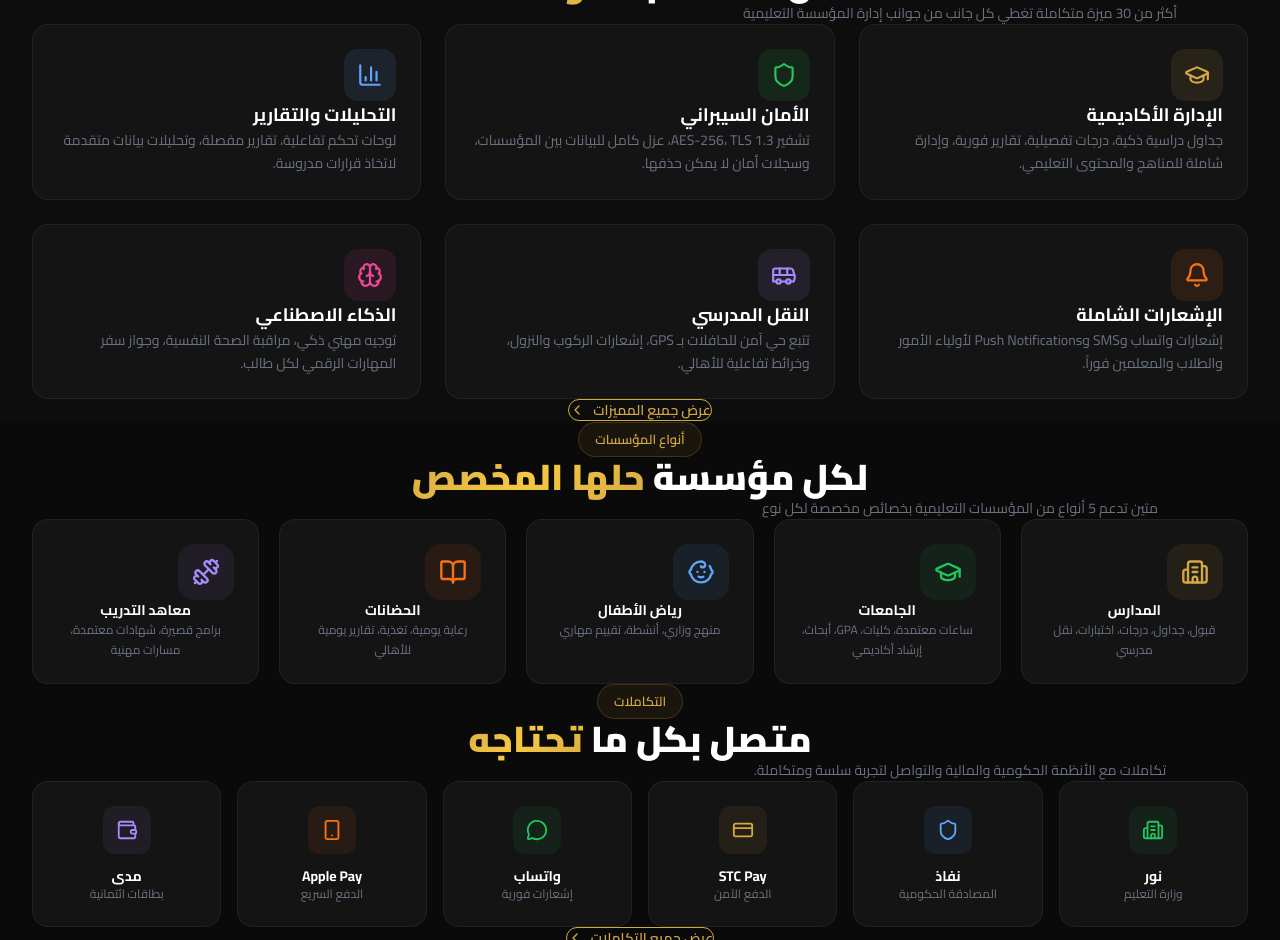
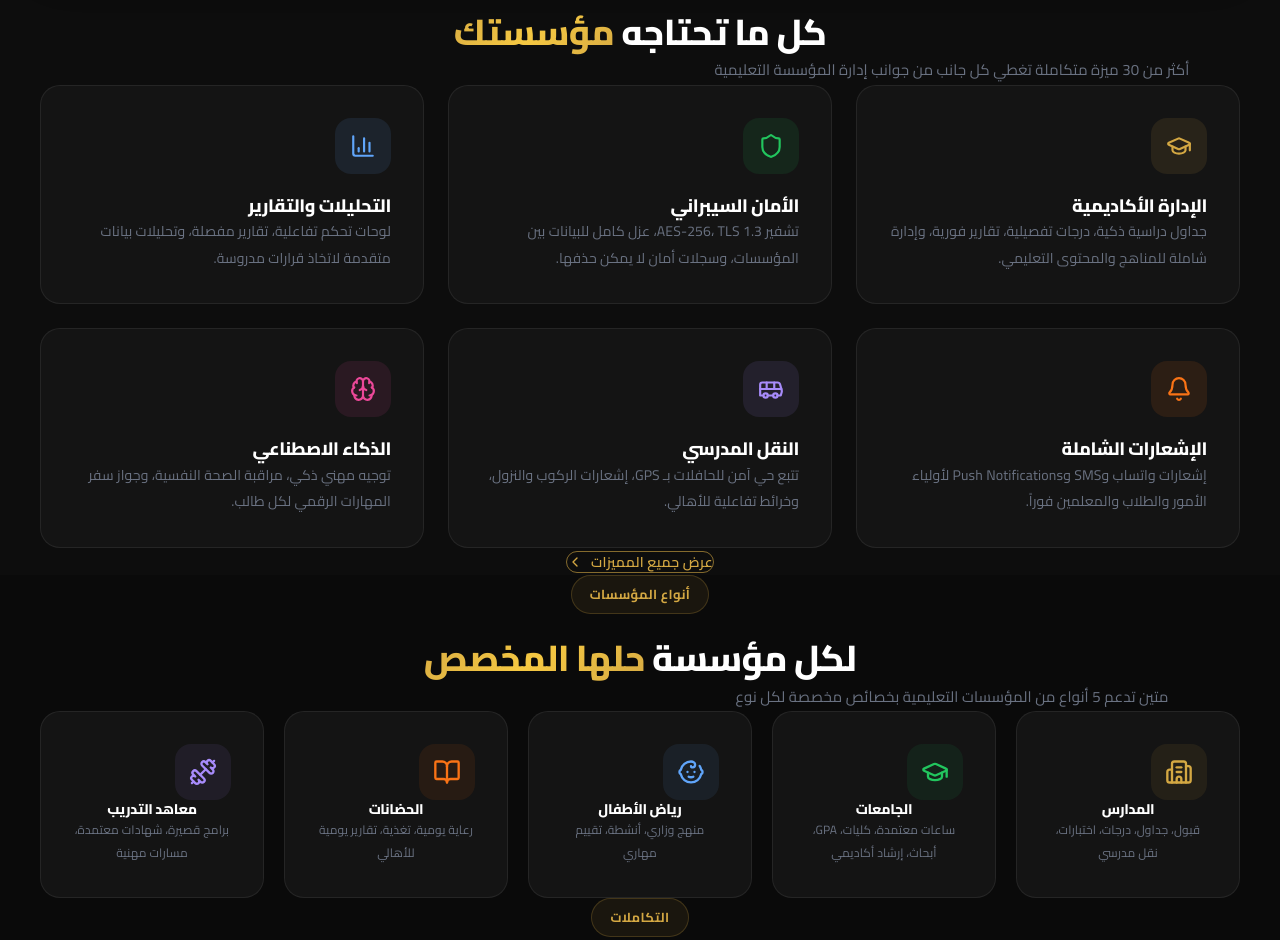
Before and after one commit to rakanshalal-wq/matin, a Next.js app: page / in a window 1280 px wide. Shown: the part 1860-2800 px from the top of the page. Built offline with nearby package versions, Linux system fonts and the light colour scheme.

Commit message:
fix: improve spacing and typography on landing page

```diff
--- a/src/app/globals.css
+++ b/src/app/globals.css
@@ -10,10 +10,6 @@
    Font: Cairo (Arabic)
    Direction: RTL
    =================================================== */
-
-/* ══════════════════════════════════════
-   CSS VARIABLES
-══════════════════════════════════════ */
 
 :root {
   --radius: 0.75rem;
@@ -35,10 +31,6 @@
   --font: 'Cairo', sans-serif;
 }
 
-/* ══════════════════════════════════════
-   BASE STYLES
-══════════════════════════════════════ */
-
 * { margin: 0; padding: 0; box-sizing: border-box; }
 
 html {
@@ -50,11 +42,12 @@ body {
   font-family: var(--font);
   background: var(--dark);
   color: var(--text);
-  font-size: 14px;
-  line-height: 1.6;
+  font-size: 15px;
+  line-height: 1.8;
   direction: rtl;
   overflow-x: hidden;
   -webkit-font-smoothing: antialiased;
+  letter-spacing: 0.01em;
 }
 
 button:not(:disabled),
@@ -66,38 +59,39 @@ select:not(:disabled) {
   cursor: pointer;
 }
 
-/* ══════════════════════════════════════
-   CONTAINER
-══════════════════════════════════════ */
+h1, h2, h3, h4, h5, h6 {
+  line-height: 1.35;
+  letter-spacing: -0.02em;
+  font-weight: 800;
+}
+
+p {
+  line-height: 1.9;
+  margin-bottom: 0;
+}
 
 .container {
   width: 100%;
   margin-left: auto;
   margin-right: auto;
-  padding-left: 1rem;
-  padding-right: 1rem;
+  padding-left: 1.25rem;
+  padding-right: 1.25rem;
 }
 @media (min-width: 640px) {
   .container {
-    padding-left: 1.5rem;
-    padding-right: 1.5rem;
+    padding-left: 2rem;
+    padding-right: 2rem;
   }
 }
 @media (min-width: 1024px) {
   .container {
-    padding-left: 2rem;
-    padding-right: 2rem;
+    padding-left: 2.5rem;
+    padding-right: 2.5rem;
     max-width: 1280px;
   }
 }
 
-/* ══════════════════════════════════════
-   GOLD GRADIENT TEXT
-══════════════════════════════════════ */
-
-.text-gold {
-  color: #D4A843;
-}
+.text-gold { color: #D4A843; }
 
 .text-gold-gradient {
   background: linear-gradient(135deg, #D4A843, #F5C842, #D4A843);
@@ -106,24 +100,21 @@ select:not(:disabled) {
   background-clip: text;
 }
 
-/* ══════════════════════════════════════
-   BUTTONS & INTERACTIONS
-══════════════════════════════════════ */
-
 .btn {
   display: inline-flex;
   align-items: center;
   justify-content: center;
   gap: 8px;
-  padding: 10px 20px;
-  font-size: 14px;
+  padding: 13px 26px;
+  font-size: 15px;
   font-weight: 600;
-  border-radius: 10px;
+  border-radius: 12px;
   cursor: pointer;
   transition: all 0.25s;
   border: 1px solid transparent;
   text-decoration: none;
   font-family: var(--font);
+  line-height: 1.4;
 }
 
 .btn-gold {
@@ -135,24 +126,27 @@ select:not(:disabled) {
   transition: all 0.3s ease;
   position: relative;
   overflow: hidden;
+  letter-spacing: 0.02em;
 }
 .btn-gold:hover {
   background: linear-gradient(135deg, #E5B954, #D4A843);
-  transform: translateY(-1px);
-  box-shadow: 0 8px 30px rgba(212, 168, 67, 0.4);
+  transform: translateY(-2px);
+  box-shadow: 0 10px 36px rgba(212,168,67,0.45);
 }
 
 .btn-outline-gold {
   background: transparent;
   color: #D4A843;
-  border: 1.5px solid #D4A843;
+  border: 1.5px solid rgba(212,168,67,0.6);
   font-weight: 600;
   font-family: 'Cairo', sans-serif;
   transition: all 0.3s ease;
+  letter-spacing: 0.02em;
 }
 .btn-outline-gold:hover {
-  background: rgba(212, 168, 67, 0.1);
-  box-shadow: 0 0 20px rgba(212, 168, 67, 0.2);
+  background: rgba(212,168,67,0.1);
+  border-color: #D4A843;
+  box-shadow: 0 0 24px rgba(212,168,67,0.2);
 }
 
 .btn-secondary {
@@ -166,21 +160,17 @@ select:not(:disabled) {
   border-color: rgba(255,255,255,0.15);
 }
 
-/* ══════════════════════════════════════
-   CARDS & CONTAINERS
-══════════════════════════════════════ */
-
 .matin-card {
   background: #141414;
-  border: 1px solid rgba(255, 255, 255, 0.06);
-  border-radius: 16px;
-  padding: 1.5rem;
+  border: 1px solid rgba(255,255,255,0.07);
+  border-radius: 20px;
+  padding: 2rem;
   transition: all 0.3s ease;
 }
 .matin-card:hover {
-  border-color: rgba(212, 168, 67, 0.3);
-  box-shadow: 0 8px 40px rgba(212, 168, 67, 0.08);
-  transform: translateY(-2px);
+  border-color: rgba(212,168,67,0.3);
+  box-shadow: 0 12px 48px rgba(212,168,67,0.09);
+  transform: translateY(-3px);
 }
 
 .card {
@@ -192,7 +182,7 @@ select:not(:disabled) {
 }
 
 .card-header {
-  padding: 16px 20px;
+  padding: 18px 24px;
   border-bottom: 1px solid var(--border);
   display: flex;
   align-items: center;
@@ -201,12 +191,12 @@ select:not(:disabled) {
 }
 
 .card-title { font-weight: 700; font-size: 15px; color: var(--text); }
-.card-body { padding: 20px; }
+.card-body { padding: 24px; }
 
 .stat-card {
   background: linear-gradient(135deg, rgba(255,255,255,0.04) 0%, rgba(255,255,255,0.02) 100%);
   border-radius: 16px;
-  padding: 20px;
+  padding: 24px;
   border: 1px solid var(--border);
   transition: all 0.3s;
 }
@@ -217,152 +207,148 @@ select:not(:disabled) {
 }
 
 .stat-value {
-  font-size: 28px;
+  font-size: 30px;
   font-weight: 800;
   color: var(--gold);
-  margin-bottom: 4px;
+  margin-bottom: 6px;
   letter-spacing: -1px;
+  line-height: 1.1;
 }
-.stat-label { font-size: 13px; color: var(--text-2); font-weight: 500; }
+.stat-label {
+  font-size: 13px;
+  color: var(--text-2);
+  font-weight: 500;
+  line-height: 1.6;
+}
 
-/* Pricing card */
 .pricing-card {
   background: #141414;
-  border: 1px solid rgba(255, 255, 255, 0.06);
-  border-radius: 20px;
-  padding: 2rem;
+  border: 1px solid rgba(255,255,255,0.07);
+  border-radius: 24px;
+  padding: 2.25rem;
   transition: all 0.3s ease;
   position: relative;
 }
 .pricing-card.featured {
-  border-color: rgba(212, 168, 67, 0.4);
-  background: linear-gradient(180deg, rgba(212, 168, 67, 0.05) 0%, #141414 100%);
-  box-shadow: 0 0 60px rgba(212, 168, 67, 0.1);
+  border-color: rgba(212,168,67,0.4);
+  background: linear-gradient(180deg, rgba(212,168,67,0.06) 0%, #141414 100%);
+  box-shadow: 0 0 60px rgba(212,168,67,0.12);
 }
 
-/* Integration card */
 .integration-card {
   background: #141414;
-  border: 1px solid rgba(255, 255, 255, 0.06);
+  border: 1px solid rgba(255,255,255,0.07);
   border-radius: 16px;
-  padding: 1.5rem;
+  padding: 1.5rem 1.25rem;
   display: flex;
-  flex-direction: column;
+  flex-direction: row;
   align-items: center;
-  gap: 12px;
+  gap: 14px;
   transition: all 0.3s ease;
-  text-align: center;
+  text-align: right;
 }
 .integration-card:hover {
-  border-color: rgba(212, 168, 67, 0.3);
+  border-color: rgba(212,168,67,0.3);
   transform: translateY(-3px);
+  box-shadow: 0 8px 28px rgba(212,168,67,0.08);
 }
-
-/* ══════════════════════════════════════
-   SECTION ELEMENTS
-══════════════════════════════════════ */
 
 .section-label {
   display: inline-flex;
   align-items: center;
   gap: 8px;
-  background: rgba(212, 168, 67, 0.08);
-  border: 1px solid rgba(212, 168, 67, 0.2);
+  background: rgba(212,168,67,0.08);
+  border: 1px solid rgba(212,168,67,0.22);
+  margin-bottom: 1.25rem;
   border-radius: 100px;
-  padding: 6px 16px;
+  padding: 7px 18px;
   font-size: 13px;
-  font-weight: 600;
+  font-weight: 700;
   color: #D4A843;
   font-family: 'Cairo', sans-serif;
+  letter-spacing: 0.03em;
 }
 
 .page-hero {
-  background: linear-gradient(180deg, rgba(212, 168, 67, 0.05) 0%, transparent 100%);
-  border-bottom: 1px solid rgba(255, 255, 255, 0.05);
+  background: linear-gradient(180deg, rgba(212,168,67,0.05) 0%, transparent 100%);
+  border-bottom: 1px solid rgba(255,255,255,0.05);
 }
 
-.section-divider {
-  border-top: 1px solid rgba(255, 255, 255, 0.06);
+.section-divider { border-top: 1px solid rgba(255,255,255,0.06); }
+
+.navbar-glass {
+  background: rgba(10,10,10,0.85);
+  backdrop-filter: blur(24px);
+  border-bottom: 1px solid rgba(255,255,255,0.06);
 }
 
-/* Navbar */
-.navbar-glass {
-  background: rgba(10, 10, 10, 0.8);
-  backdrop-filter: blur(20px);
-  border-bottom: 1px solid rgba(255, 255, 255, 0.05);
-}
-
-/* Feature icon */
 .feature-icon {
-  width: 52px;
-  height: 52px;
-  border-radius: 14px;
+  width: 56px;
+  height: 56px;
+  border-radius: 16px;
   display: flex;
   align-items: center;
   justify-content: center;
-  font-size: 24px;
+  font-size: 26px;
   flex-shrink: 0;
+  margin-bottom: 1.25rem;
 }
 
-/* Stats number */
 .stat-number {
-  font-size: 3rem;
+  font-size: 3.25rem;
   font-weight: 900;
   line-height: 1;
   color: #D4A843;
   font-family: 'Cairo', sans-serif;
+  letter-spacing: -0.03em;
 }
 
-/* Timeline */
 .timeline-line {
   position: absolute;
   right: 24px;
   top: 0;
   bottom: 0;
   width: 2px;
-  background: linear-gradient(180deg, #D4A843, rgba(212, 168, 67, 0.1));
+  background: linear-gradient(180deg, #D4A843, rgba(212,168,67,0.1));
 }
 
-/* Green badge */
 .badge-green {
-  background: rgba(34, 197, 94, 0.1);
-  border: 1px solid rgba(34, 197, 94, 0.3);
+  background: rgba(34,197,94,0.1);
+  border: 1px solid rgba(34,197,94,0.3);
   color: #22C55E;
   border-radius: 100px;
-  padding: 3px 12px;
+  padding: 4px 14px;
   font-size: 12px;
-  font-weight: 600;
+  font-weight: 700;
+  letter-spacing: 0.02em;
 }
-
-/* ══════════════════════════════════════
-   FORMS & INPUTS (Dashboard)
-══════════════════════════════════════ */
 
 .form-input {
   width: 100%;
-  padding: 12px 16px;
+  padding: 13px 16px;
   font-size: 14px;
   background: rgba(255,255,255,0.04);
   border: 1px solid var(--border);
-  border-radius: 10px;
+  border-radius: 12px;
   color: var(--text);
   transition: all 0.2s;
   font-family: var(--font);
+  line-height: 1.5;
 }
 .form-input:focus {
   outline: none;
   border-color: var(--gold);
   background: rgba(255,255,255,0.06);
-  box-shadow: 0 0 0 3px rgba(212,168,67,0.1);
+  box-shadow: 0 0 0 3px rgba(212,168,67,0.12);
 }
 
 .form-select {
   width: 100%;
-  padding: 12px 16px;
+  padding: 13px 16px;
   font-size: 14px;
   background: rgba(255,255,255,0.04);
   border: 1px solid var(--border);
-  border-radius: 10px;
+  border-radius: 12px;
   color: var(--text);
   cursor: pointer;
   transition: all 0.2s;
@@ -374,27 +360,21 @@ select:not(:disabled) {
   background: rgba(255,255,255,0.06);
 }
 
-/* ══════════════════════════════════════
-   TYPOGRAPHY
-══════════════════════════════════════ */
-
 .page-title {
-  font-size: 28px;
+  font-size: 30px;
   font-weight: 800;
   color: var(--text);
   letter-spacing: -0.5px;
+  line-height: 1.25;
 }
 
 .section-title {
   font-size: 18px;
   font-weight: 700;
   color: var(--text);
-  margin-bottom: 16px;
+  margin-bottom: 18px;
+  line-height: 1.4;
 }
-
-/* ══════════════════════════════════════
-   TABLES (Dashboard)
-══════════════════════════════════════ */
 
 .table-container {
   overflow-x: auto;
@@ -414,38 +394,35 @@ select:not(:disabled) {
 }
 
 .table th {
-  padding: 14px 16px;
+  padding: 16px 18px;
   text-align: right;
   font-weight: 700;
   font-size: 13px;
   color: var(--text-2);
   text-transform: uppercase;
   letter-spacing: 0.5px;
+  line-height: 1.4;
 }
 
 .table td {
-  padding: 14px 16px;
+  padding: 16px 18px;
   border-bottom: 1px solid rgba(255,255,255,0.03);
   color: var(--text);
   font-size: 14px;
+  line-height: 1.6;
 }
 
-.table tbody tr:hover {
-  background: rgba(255,255,255,0.02);
-}
-
-/* ══════════════════════════════════════
-   BADGES & TAGS
-══════════════════════════════════════ */
+.table tbody tr:hover { background: rgba(255,255,255,0.02); }
 
 .badge {
   display: inline-flex;
   align-items: center;
   gap: 6px;
-  padding: 4px 12px;
+  padding: 5px 13px;
   border-radius: 20px;
   font-size: 12px;
   font-weight: 700;
+  line-height: 1.3;
 }
 
 .badge-gold {
@@ -472,10 +449,6 @@ select:not(:disabled) {
   border: 1px solid rgba(248,113,113,0.3);
 }
 
-/* ══════════════════════════════════════
-   ANIMATIONS
-══════════════════════════════════════ */
-
 .fade-in-up {
   opacity: 0;
   transform: translateY(30px);
@@ -486,34 +459,26 @@ select:not(:disabled) {
   transform: translateY(0);
 }
 
-.animate-fadeIn {
-  animation: fadeIn 0.4s ease-out;
-}
+.animate-fadeIn { animation: fadeIn 0.4s ease-out; }
 
 @keyframes fadeIn {
   from { opacity: 0; transform: translateY(10px); }
   to { opacity: 1; transform: translateY(0); }
 }
 
-.animate-pulse {
-  animation: pulse 2s infinite;
-}
+.animate-pulse { animation: pulse 2s infinite; }
 
 @keyframes pulse {
   0%, 100% { opacity: 1; }
   50% { opacity: 0.5; }
 }
 
-/* Marquee */
 @keyframes marquee-rtl {
   from { transform: translateX(-50%); }
   to { transform: translateX(0%); }
 }
-.marquee-track {
-  animation: marquee-rtl 30s linear infinite;
-}
+.marquee-track { animation: marquee-rtl 30s linear infinite; }
 
-/* Shimmer effect */
 @keyframes shimmer {
   0% { background-position: -200% center; }
   100% { background-position: 200% center; }
@@ -524,31 +489,16 @@ select:not(:disabled) {
   animation: shimmer 3s linear infinite;
 }
 
-/* Glow effects */
-.glow-gold {
-  box-shadow: 0 0 30px rgba(212, 168, 67, 0.3), 0 0 60px rgba(212, 168, 67, 0.1);
-}
-.glow-green {
-  box-shadow: 0 0 20px rgba(34, 197, 94, 0.3);
-}
-
-/* ══════════════════════════════════════
-   SCROLLBAR
-══════════════════════════════════════ */
+.glow-gold { box-shadow: 0 0 30px rgba(212,168,67,0.3), 0 0 60px rgba(212,168,67,0.1); }
+.glow-green { box-shadow: 0 0 20px rgba(34,197,94,0.3); }
 
 ::-webkit-scrollbar { width: 6px; }
 ::-webkit-scrollbar-track { background: #0a0a0a; }
-::-webkit-scrollbar-thumb { background: rgba(212, 168, 67, 0.3); border-radius: 3px; }
-::-webkit-scrollbar-thumb:hover { background: rgba(212, 168, 67, 0.5); }
-
-/* ══════════════════════════════════════
-   UTILITIES
-══════════════════════════════════════ */
+::-webkit-scrollbar-thumb { background: rgba(212,168,67,0.3); border-radius: 3px; }
+::-webkit-scrollbar-thumb:hover { background: rgba(212,168,67,0.5); }
 
 .text-muted { color: var(--text-2); }
 .text-light { color: var(--text-3); }
-
 .bg-dark { background: var(--dark); }
 .bg-dark-2 { background: var(--dark-2); }
-
 .border-gold { border-color: rgba(212,168,67,0.2); }
```
